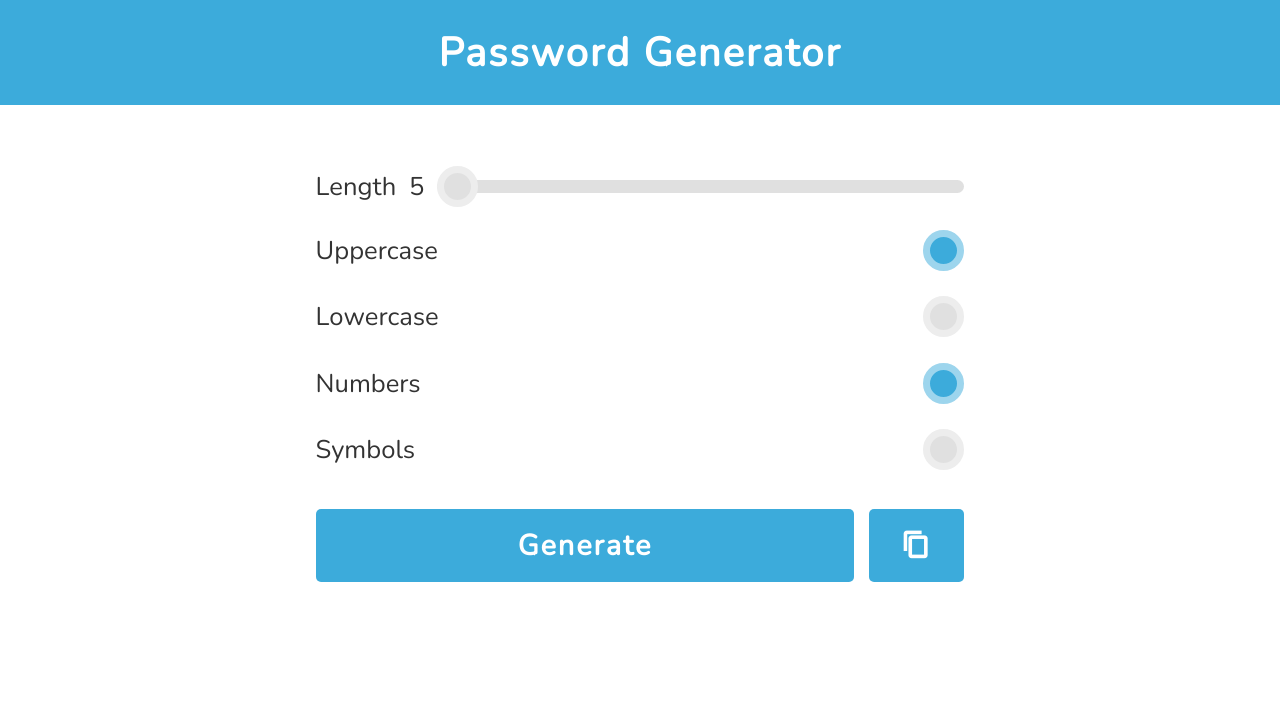
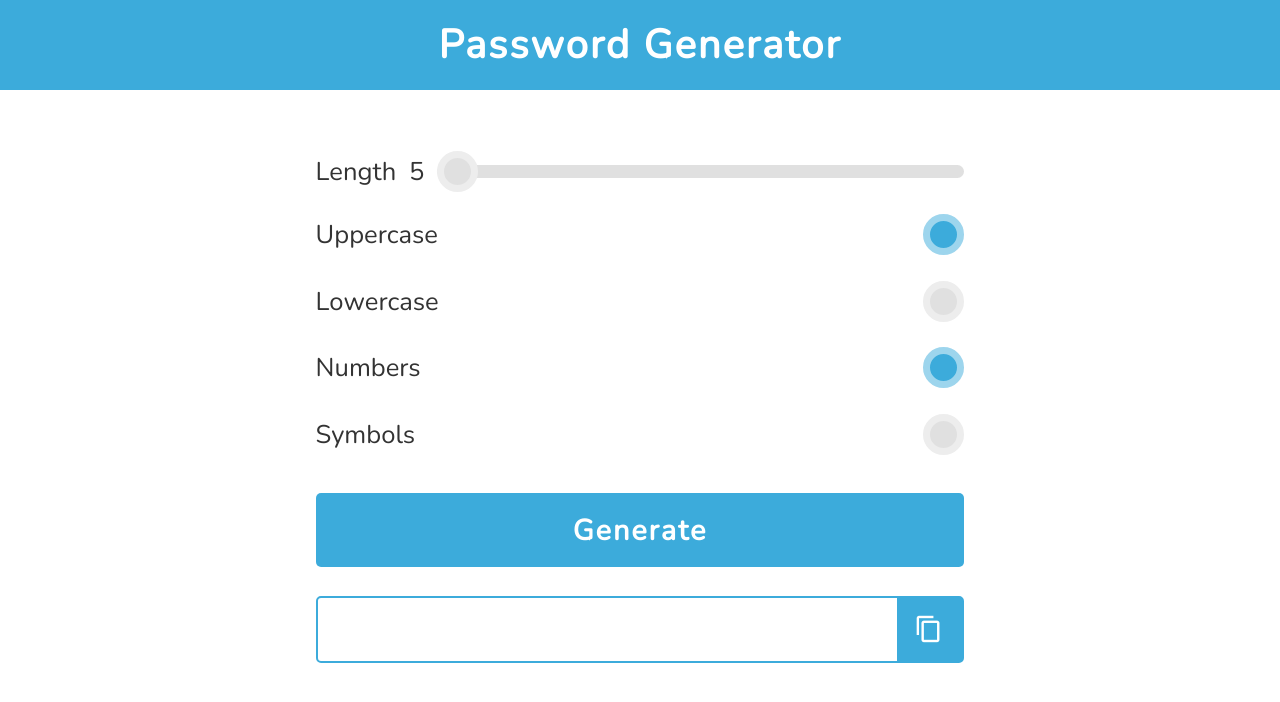
Before and after one commit to James868/password-generator, a plain HTML site: page index.html in a window 1280 px wide. Drawn offline with nearby package versions, Linux system fonts and the light colour scheme; files whose address does not match are found by name.

Commit message:
Improved output UI

```diff
--- a/index.html
+++ b/index.html
@@ -18,6 +18,7 @@
         </header>
 
         <main class="app__body">
+          <form class="form">
             <section class="settings">
               <ul class="settings__list">
                 <li class="settings__item">
@@ -46,14 +47,15 @@
                   <input id="symbols" class="setting__toggle js-symbols" type="checkbox">
                 </li>
               </ul>
+            </section>
 
-            <section class="buttons">
             <button class="generator-button js-generator-button">Generate</button>
+
+            <section class="output-container">
+              <output class="output js-output"></output>
               <button class="copy-button js-copy-button icon-copy"></button>
             </section>
-
-            <p class="output js-output"></p>
-          </section>
+          </form>
         </main>
       </div>
     </div>
--- a/scripts/app.js
+++ b/scripts/app.js
@@ -1,3 +1,4 @@
+const form = document.querySelector(".form");
 const lengthSetting = document.querySelector(".js-length");
 const lengthValueElem = document.querySelector(".js-length-value");
 const lowercaseSetting = document.querySelector(".js-lowercase");
@@ -86,6 +87,8 @@ function copyPassword() {
   document.body.removeChild(textarea);
 }
 
+form.addEventListener("submit", event => event.preventDefault());
+
 lengthSetting.addEventListener("input", () => {
   const lengthValue = lengthSetting.value;
 
--- a/styles/sass/main.scss
+++ b/styles/sass/main.scss
@@ -59,17 +59,17 @@ $whisper: #ededed;
 }
 
 .app__header,
-.settings__list,
-.buttons {
+.settings__list {
   margin-bottom: 1.5em;
 }
 
-.app__header,
 .app__body {
   padding: 1em;
 }
 
 .app__header {
+  padding: 0.7em;
+
   background: $summer-sky;
 }
 
@@ -121,27 +121,6 @@ $whisper: #ededed;
   }
 }
 
-.buttons {
-  display: flex;
-
-  .generator-button {
-    @include button;
-
-    width: 85%;
-    margin-right: 0.5em;
-  }
-
-  .copy-button {
-    @include button;
-
-    display: flex;
-    align-items: center;
-    justify-content: center;
-
-    width: 15%;
-  }
-}
-
 .setting__toggle {
   @include prefix(appearance, none);
   @include thumb;
@@ -157,10 +136,38 @@ $whisper: #ededed;
 
 }
 
+.generator-button {
+  @include button;
+
+  width: 100%;
+  margin-bottom: 1em;
+}
+
+.output-container {
+  display: flex;
+  flex-direction: row;
+  align-items: center;
+
+  border-radius: 5px;
+  border: 2px solid $summer-sky;
+}
+
 .output {
-  -ms-word-break: break-all;
-  word-break: break-all;
-  text-align: center;
+  overflow-x: auto;
+  overflow-y: hidden;
+  white-space: nowrap;
+
+  margin-right: 0.5em;
+  padding-left: 0.5em;
+}
+
+.copy-button {
+  @include button;
+
+  margin-left: auto;
+  padding: 0.6em;
+
+  border-radius: 0;
 }
 
 @media screen and (min-width: 480px) {
```
Also changed, not shown: styles/style.min.css, 1 other file. Lines whose indentation alone changed are shown as unchanged.
